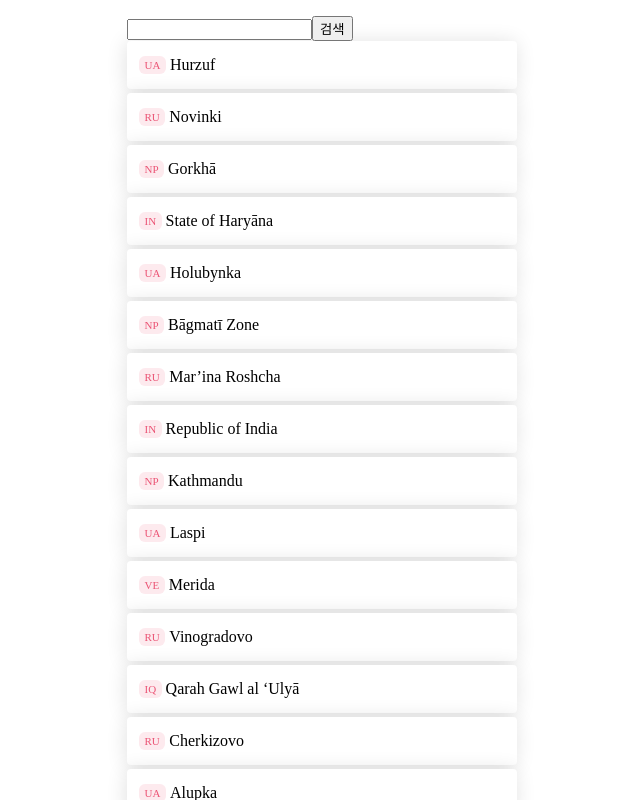
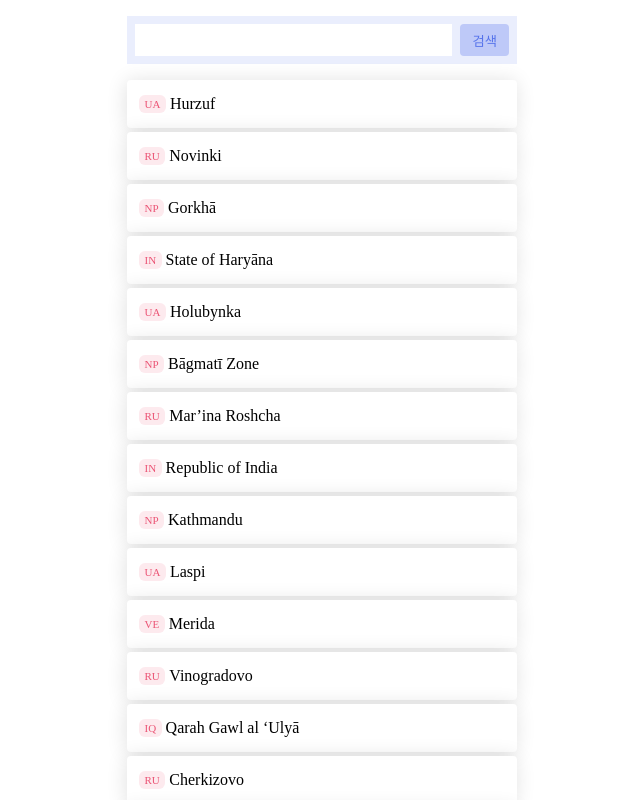
Before and after one commit to cok2exe/todays-weather, a React (Create React App) app: page / in a window 1280 px wide. Shown: the top 800 px of the page, without its empty margins (318-958 px from the left). Built offline with nearby package versions, Linux system fonts and the light colour scheme.

Commit message:
feat: 검색바 분리

```diff
--- a/src/components/Badge/index.tsx
+++ b/src/components/Badge/index.tsx
@@ -2,7 +2,7 @@ import React from 'react'
 import { StyledBadge } from './styled'
 
 interface IProps {
-  title: string
+  title: React.ReactNode
   big?: boolean
   primary?: boolean
 }
--- a/src/components/Badge/styled.ts
+++ b/src/components/Badge/styled.ts
@@ -9,4 +9,8 @@ export const StyledBadge = styled.span<{ big: boolean, primary: boolean }>`
   font-size: ${props => props.big ? 16 : 11}px;
   margin-right: 4px;
   padding: 0.25em 0.5em;
+
+  > img {
+    margin-right: 4px;
+  }
 `
--- a/src/globalStyled.ts
+++ b/src/globalStyled.ts
@@ -4,6 +4,7 @@ const GlobalStyle = createGlobalStyle`
   body {
     margin: 0;
     padding: 16px;
+    min-width: 280px;
   }
 
   * {
--- a/src/pages/detail/index.tsx
+++ b/src/pages/detail/index.tsx
@@ -49,19 +49,24 @@ const Detail: React.FC = () => {
     getWeatherByCity()
   }, [city])
 
-  console.log(weather)
-
   return (
     <Layout>
       <StyledWrapper>
         <header>
-          <Badge title={city?.country || city?.name || ''} big/>
+          <Badge
+            title={
+              <>
                 {city?.country && (
                   <img
                     src={`http://openweathermap.org/images/flags/${city?.country.toLowerCase()}.png`}
                     alt=""
                   />
                 )}
+                {city?.country || city?.name}
+              </>
+            }
+            big
+          />
           <br/>
           <h2>
             {city?.name}의
--- /dev/null
+++ b/src/pages/list/Search.tsx
@@ -0,0 +1,35 @@
+import React, { Dispatch, useState } from 'react'
+import { KeyPressNames } from '../../enum/common'
+import { ICity } from '../../interface/city'
+import { StyledSearch } from './styled'
+
+interface IProps {
+  cities: ICity[]
+  setSearchedCities: Dispatch<ICity[]>
+}
+const Search: React.FC<IProps> = ({ cities, setSearchedCities }) => {
+  const [keyword, setKeyword] = useState<string>('')
+
+  const searchCities = () => {
+    setSearchedCities(cities.filter(city => city.name.includes(keyword)))
+  }
+
+  const handleChange = (e: React.ChangeEvent<HTMLInputElement>) => {
+    setKeyword(e.target.value)
+  }
+
+  const handleKeyPress = (e: React.KeyboardEvent) => {
+    if (e.key === KeyPressNames.ENTER) {
+      searchCities()
+    }
+  }
+
+  return (
+    <StyledSearch>
+      <input name="keyword" value={keyword} onChange={handleChange} onKeyPress={handleKeyPress} />
+      <button onClick={searchCities}>검색</button>
+    </StyledSearch>
+  )
+}
+
+export default Search
--- a/src/pages/list/index.tsx
+++ b/src/pages/list/index.tsx
@@ -2,10 +2,10 @@ import React, { useCallback, useEffect, useRef, useState } from 'react'
 import { Weather } from '../../api'
 import { ICity } from '../../interface/city'
 import { StyledWrapper } from './styled'
-import { KeyPressNames } from '../../enum/common'
 import Layout from '../../components/Layout'
 import { Link } from 'react-router-dom'
 import Badge from '../../components/Badge'
+import Search from './Search'
 
 const pageSize: number = 100
 
@@ -13,7 +13,6 @@ const List: React.FC = () => {
   const cities = useRef<ICity[]>([])
   const [searchedCities, setSearchedCities] = useState<ICity[]>([])
   const [displayedCities, setDisplayedCities] = useState<ICity[]>([])
-  const [keyword, setKeyword] = useState<string>('')
 
   const infiniteScroll = useCallback(() => {
     const scrollHeight: number = document.documentElement.scrollHeight
@@ -40,9 +39,6 @@ const List: React.FC = () => {
   }, [])
 
   useEffect(() => {
-    // if (searchedCities.length) {
-    //   setDisplayedCities(searchedCities.slice(0, pageSize))
-    // }
     setDisplayedCities(searchedCities.slice(0, pageSize))
   }, [searchedCities])
 
@@ -54,35 +50,20 @@ const List: React.FC = () => {
     }
   }, [searchedCities])
 
-  const searchCities = () => {
-    setSearchedCities(cities.current.filter(city => city.name.includes(keyword)))
-  }
-
-  const handleChange = (e: React.ChangeEvent<HTMLInputElement>) => {
-    setKeyword(e.target.value)
-  }
-
-  const handleKeyPress = (e: React.KeyboardEvent) => {
-    if (e.key === KeyPressNames.ENTER) {
-      searchCities()
-    }
-  }
-
   return (
     <Layout>
       <StyledWrapper>
-        <input type="text" name="keyword" value={keyword}
-               onChange={handleChange}
-               onKeyPress={handleKeyPress}/>
-        <button onClick={searchCities}>검색</button>
+        <Search cities={cities.current} setSearchedCities={setSearchedCities}/>
 
         <ul>
-          {displayedCities.map(city => <li key={city.id}>
-              <Link to={`/detail/${city.id}`}>
-                <Badge title={city.country} />
-                {city.name}
-              </Link>
-            </li>
+          {displayedCities.map(city => (
+              <li key={city.id}>
+                <Link to={`/detail/${city.id}`}>
+                  <Badge title={city.country}/>
+                  {city.name}
+                </Link>
+              </li>
+            )
           )}
         </ul>
       </StyledWrapper>
--- a/src/pages/list/styled.ts
+++ b/src/pages/list/styled.ts
@@ -31,3 +31,34 @@ export const StyledWrapper = styled.section`
     }
   }
 `
+
+
+export const StyledSearch = styled.div`
+  background-color: rgba(86, 115, 235, 0.12);
+  padding: 8px;
+  margin-bottom: 16px;
+  display: flex;
+  align-items: center;
+
+  > input {
+    border: none;
+    flex: 1;
+    margin-right: 8px;
+    height: 32px;
+    padding: 0 12px;
+
+    &:focus {
+      outline: none;
+    }
+  }
+
+  > button {
+    background-color: rgba(86, 115, 235, 0.3);
+    border: none;
+    color: rgb(86, 115, 235);
+    cursor: pointer;
+    padding: 0 12px;
+    border-radius: 4px;
+    height: 32px;
+  }
+`
```
Lines whose indentation alone changed are shown as unchanged.
